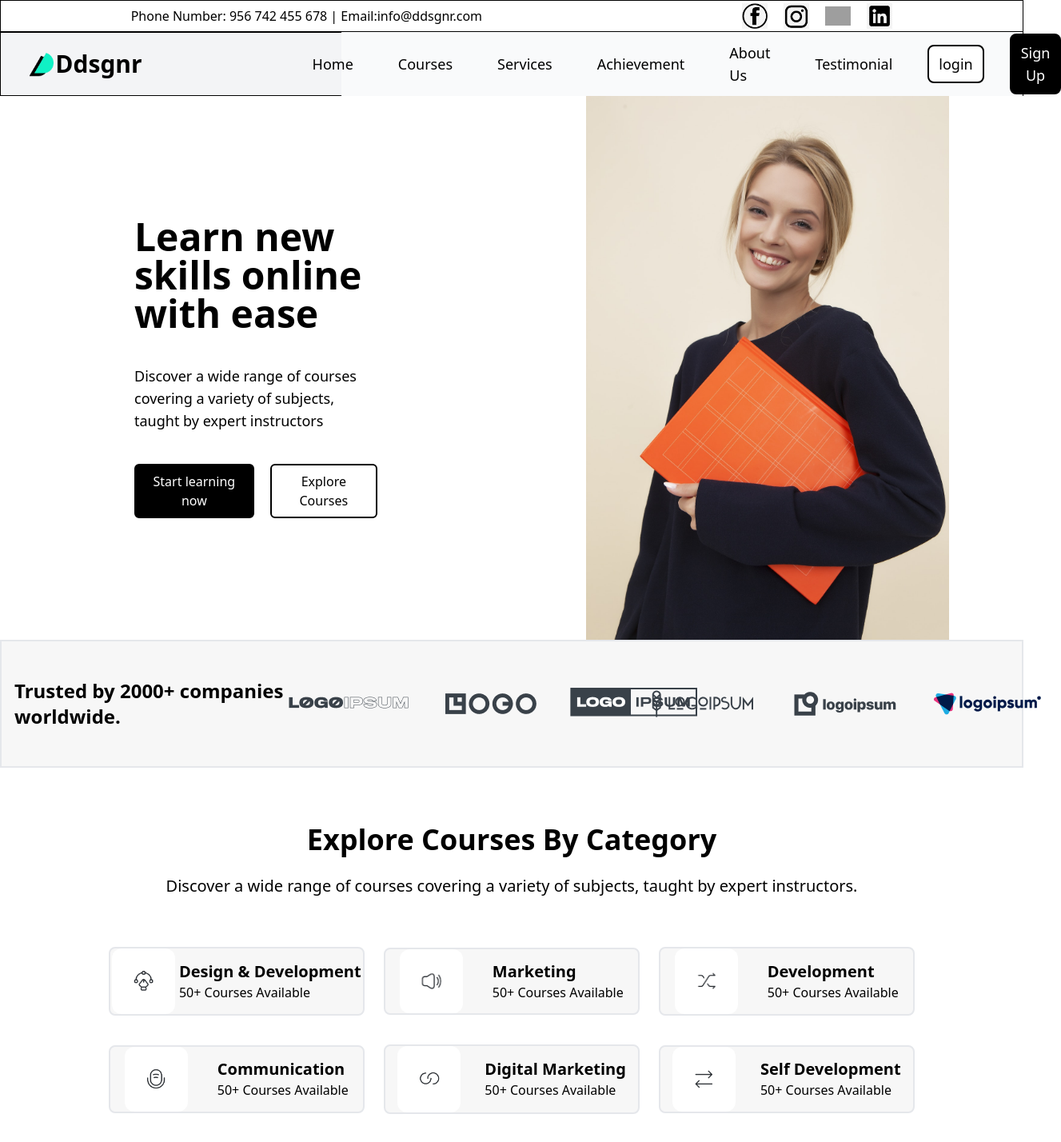
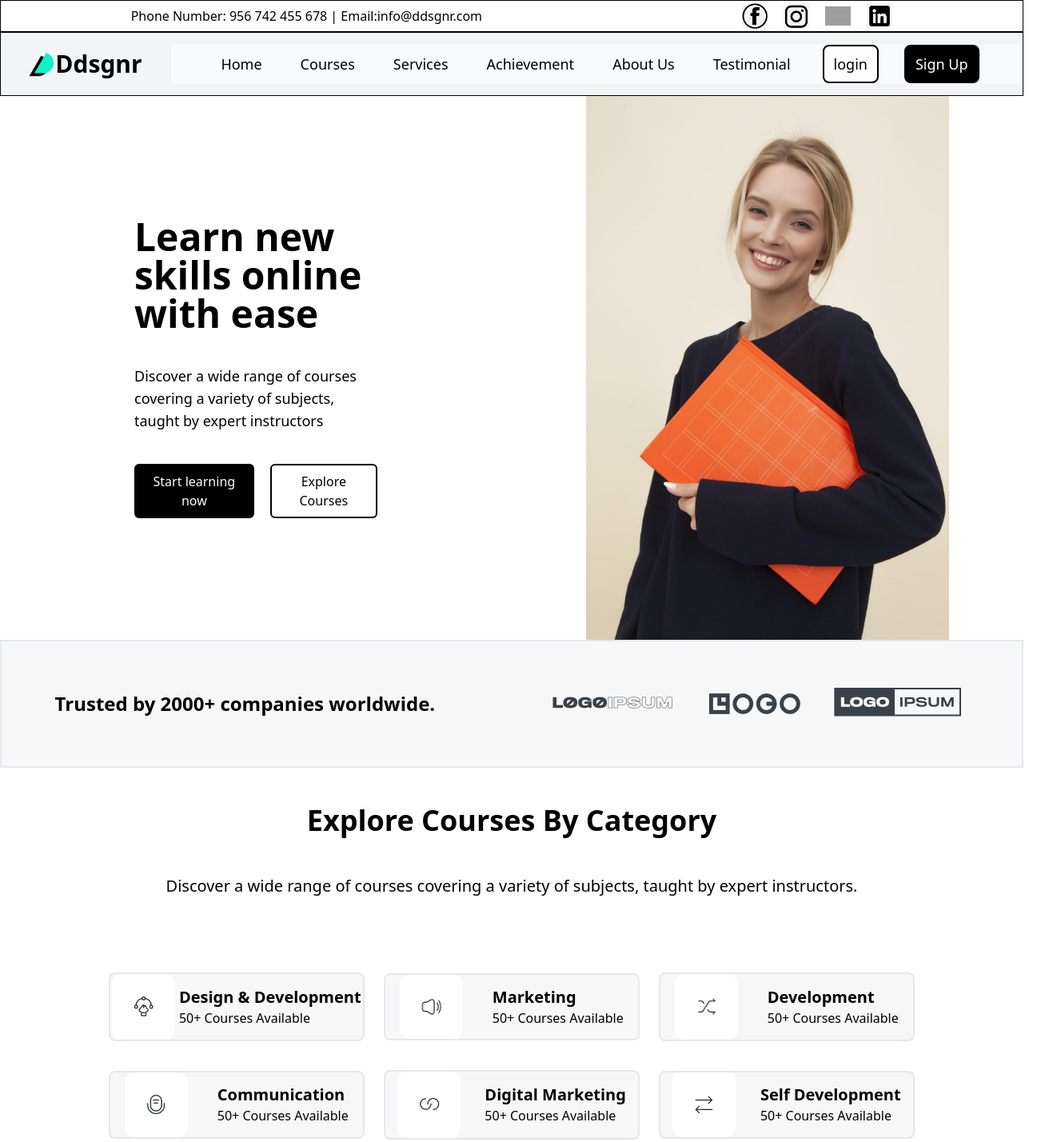
Before and after one commit to hassanmasood200716/assignment-6, a Next.js app: page / in a window 1280 px wide. Shown: the top 1428 px of the page at 80% size, 1327 px wide, since content can reach past the window. Built offline with nearby package versions, Linux system fonts and the light colour scheme; grey boxes are pictures that could not be loaded.

Commit message:
responsivness

```diff
--- a/app/components/EighthMain.tsx
+++ b/app/components/EighthMain.tsx
@@ -56,14 +56,14 @@ const EighthMain = () => {
             <div className="flex items-center justify-center">
                 <div className="border w-[80vw] border-black self-center"></div>
             </div>
-            <div className="flex flex-col sm:flex-row items-center justify-around py-11">
+            <div className="flex flex-col sm:flex-row items-center justify-around py-10">
                 <div className="flex flex-col sm:flex-row gap-4 text-center">
                     <div>
                     <span >
                         2023 Ddsgnr. All right reserved.
                     </span>
                     </div>
-                    <div className="flex underline underline-offset-4 gap-4" >
+                    <div className="flex underline underline-offset-4 gap-2 md:gap-4" >
                     <span>
                          Privacy Policy
                     </span>
@@ -75,7 +75,7 @@ const EighthMain = () => {
                     </span>
                     </div>
                 </div>
-                <div className="flex flex-row justify-center items-center py-5 w-6 gap-5">
+                <div className="flex flex-row justify-center items-center py-5 w-6 md:gap-5 gap-3">
                     <img src="/images/facebook.png" alt="Facebook" />
                     <img src="/images/instagram.png" alt="instagram" />
                     <img src="/images/twitwer.png" alt="twitter" />
--- a/app/components/FirstMain.tsx
+++ b/app/components/FirstMain.tsx
@@ -4,7 +4,7 @@ const FirstMain = () => {
   return (
     <div className='sm:flex items-center justify-center '>
       <div className='sm:m-auto my-10 w-full sm:w-1/2'>
-        <div className='sm:w-[30vw] w-[99vw]  mx-auto'>
+        <div className='sm:w-[50vw] lg:w-[30vw] w-[99vw] md:mx-auto mx-1'>
           <h1 className='sm:text-5xl text-4xl px-10 py-2 sm:px-10 sm:py-5 font-bold'>Learn new skills online with ease</h1>
           <p className='sm:text-lg text-lg px-10 py-2 sm:py-5 m-1 sm:m-auto'>Discover a wide range of courses covering a variety of subjects, taught by expert instructors</p>
           <div className='flex px-10 sm:px-10 py-5 gap-5'>
--- a/app/components/Navbar.tsx
+++ b/app/components/Navbar.tsx
@@ -3,32 +3,32 @@ import React from "react";
 const Navbar = () => {
   return (
     <div className="" >
-      <div className=" hidden sm:flex items-center justify-around h-[5vh] border border-black">
+      <div className=" hidden sm:flex items-center justify-around h-[5vh]  border border-black">
         <div>Phone Number: 956 742 455 678 | Email:info@ddsgnr.com</div>
         <div className="flex items-center gap-5">
-          <img className="w-8" src="/images/facebook.png" alt="Facebook" />
-          <img className="w-8" src="/images/instagram.png" alt="instagram" />
-          <img className="w-8" src="/images/twitwer.png" alt="twitter" />
-          <img className="w-8" src="/images/linked.png" alt="linkedn" />
+          <img className="w-6 md:w-8" src="/images/facebook.png" alt="Facebook" />
+          <img className="w-6 md:w-8" src="/images/instagram.png" alt="instagram" />
+          <img className="w-6 md:w-8" src="/images/twitwer.png" alt="twitter" />
+          <img className="w-6 md:w-8" src="/images/linked.png" alt="linkedn" />
         </div>
       </div>
-      <div className="bg-gray-100 h-[10vh] flex justify-around sm:justify-between items-center border border-black ">
-        <div className="flex items-center justify-center sm:w-1/6">
+      <div className="bg-gray-100 h-[10vh] flex justify-around sm:justify-around lg:justify-between 2xl:justify-around items-center border border-black ">
+        <div className="flex items-center justify-center lg:w-1/6">
           <span>
             <img className="w-8" src="/images/logo2.png" alt="image"/>
           </span>
           <span className="font-bold text-3xl">Ddsgnr</span>
         </div>
-        <div className="block sm:hidden ">
+        <div className="block lg:hidden ">
           <span><img src="/images/alternate.png " alt="image" className="w-10"></img></span>
         </div>
-        <div className="hidden sm:flex items-center justify-center gap-8 w-4/6  text-lg  bg-gray-50">
-          <div className="hover:font-bold p-3">Home</div>
-          <div className="hover:font-bold p-3">Courses</div>
-          <div className="hover:font-bold p-3">Services</div>
-          <div className="hover:font-bold p-3">Achievement</div>
-          <div className="hover:font-bold p-3">About Us</div>
-          <div className="hover:font-bold p-3">Testimonial</div>
+        <div className="hidden lg:flex items-center justify-center gap-8 w-4/6 xl:w-5/6 2xl:w-4/6  text-lg  bg-gray-50">
+          <div className="hover:font-bold px-2 2xl:p-3">Home</div>
+          <div className="hover:font-bold px-2 2xl:p-3">Courses</div>
+          <div className="hover:font-bold px-2 2xl:p-3">Services</div>
+          <div className="hover:font-bold px-2 2xl:p-3">Achievement</div>
+          <div className="hover:font-bold px-2 2xl:p-3">About Us</div>
+          <div className="hover:font-bold px-2 2xl:p-3">Testimonial</div>
           <button className="hover:bg-black hover:text-white border-2 px-3 py-2 border-black rounded-lg bg-white ">
             login
           </button>
--- a/app/components/SecondNav.tsx
+++ b/app/components/SecondNav.tsx
@@ -3,18 +3,18 @@ import React from 'react'
 const SecondNav = () => {
   return (
     <div>
-      <div className='h-[20vh] flex-col sm:flex-row flex items-center justify-between border-2 bg-[#F7F7F7]'>
+      <div className='h-[20vh] flex-col lg:flex-row flex items-center justify-between xl:justify-around 2xl: border-2 bg-[#F7F7F7]'>
         <div>
             <h1 className='font-bold text-xl sm:text-2xl p-4 sm:p-4'>
             Trusted by 2000+ companies worldwide.
             </h1>
         </div>
-        <div className='flex items-center w-28 sm:w-auto sm:p-4 justify-center'>
+        <div className='flex items-center w-16 sm:w-auto sm:p-4 justify-center'>
             <img src='/images/1.png' alt='logo' />
             <img src='/images/2.png' alt='logo' />
             <img src='/images/3.png' alt='logo' />
             </div>
-        <div className='hidden sm:flex items-center p-4 justify-center'>
+        <div className='hidden 2xl:flex items-center p-4 justify-center'>
             <img src='/images/5.png' alt='logo' />
             <img src='/images/6.png' alt='logo' />
             <img src='/images/7.png' alt='logo' />
--- a/app/components/ThirdMain.tsx
+++ b/app/components/ThirdMain.tsx
@@ -9,10 +9,10 @@ interface CardProps {
 
 const Card = (props: CardProps) => {
     return (
-      <div className='card border-2 rounded-lg bg-[#F7F7F7] flex sm:w-1/4 w-3/4  items-center justify-around' style={{overflow: "hidden" }}>
+      <div className='card border-2 rounded-lg bg-[#F7F7F7] flex sm:w-3/4 md:w-1/4 w-3/4  items-center justify-around' style={{overflow: "hidden" }}>
           <img src={props.src} alt="image" className='w-1/4 h-auto  rounded-xl '/>
           <div>
-          <h1 className='font-bold text-xl' >{props.title}</h1>
+          <h1 className='font-bold text-md sm:text-xl' >{props.title}</h1>
           <p>{props.description}</p>
         </div>
       </div>
@@ -29,23 +29,23 @@ const ThirdMain = () => {
                     <h1 className='p-4 text-4xl font-bold text-center sm:text-auto'>
                         Explore Courses By Category
                     </h1>
-                    <p className='text-lg sm:text-xl text-center sm:text-auto p-2'>
+                    <p className='text-lg sm:text-xl text-center sm:text-auto p-2 py-8'>
                         Discover a wide range of courses covering a variety of subjects, taught by expert instructors.
                     </p>
                 </div>
             </div>
-            <div className='flex flex-col gap-9'>
-                <div className='flex flex-col sm:flex-row  flex-wrap gap-y-8 gap-6 justify-center items-center'>
+            <div className='flex flex-col pt-8 gap-9'>
+                <div className='flex flex-col md:flex-row  flex-wrap gap-y-8 gap-6 justify-center items-center'>
                 <Card title="Design & Development " description="50+ Courses Available" src="/images/11.png"/>
                 <Card title="Marketing" description="50+ Courses Available" src="/images/12.png"/>
                 <Card title="Development" description="50+ Courses Available" src="/images/13.png"/>
                 </div>
-                <div className='hidden sm:flex flex-wrap gap-y-8 gap-6 justify-center items-center'>
+                <div className='hidden md:flex flex-wrap gap-y-8 gap-6 justify-center items-center'>
                 <Card title="Communication " description="50+ Courses Available" src="/images/14.png"/>
                 <Card title="Digital Marketing" description="50+ Courses Available" src="/images/15.png"/>
                 <Card title="Self Development" description="50+ Courses Available" src="/images/16.png"/>
                 </div>
-                <div className='hidden sm:flex flex-wrap gap-y-8 gap-6 justify-center items-center'>
+                <div className='hidden md:flex flex-wrap gap-y-8 gap-6 justify-center items-center'>
                 <Card title="Business" description="50+ Courses Available" src="/images/17.png"/>
                 <Card title="Finance" description="50+ Courses Available" src="/images/18.png"/>
                 <Card title="consulting" description="50+ Courses Available" src="/images/19.png"/>
```
Also changed, not shown: app/components/FifthMain.tsx (+8 -8 lines).
